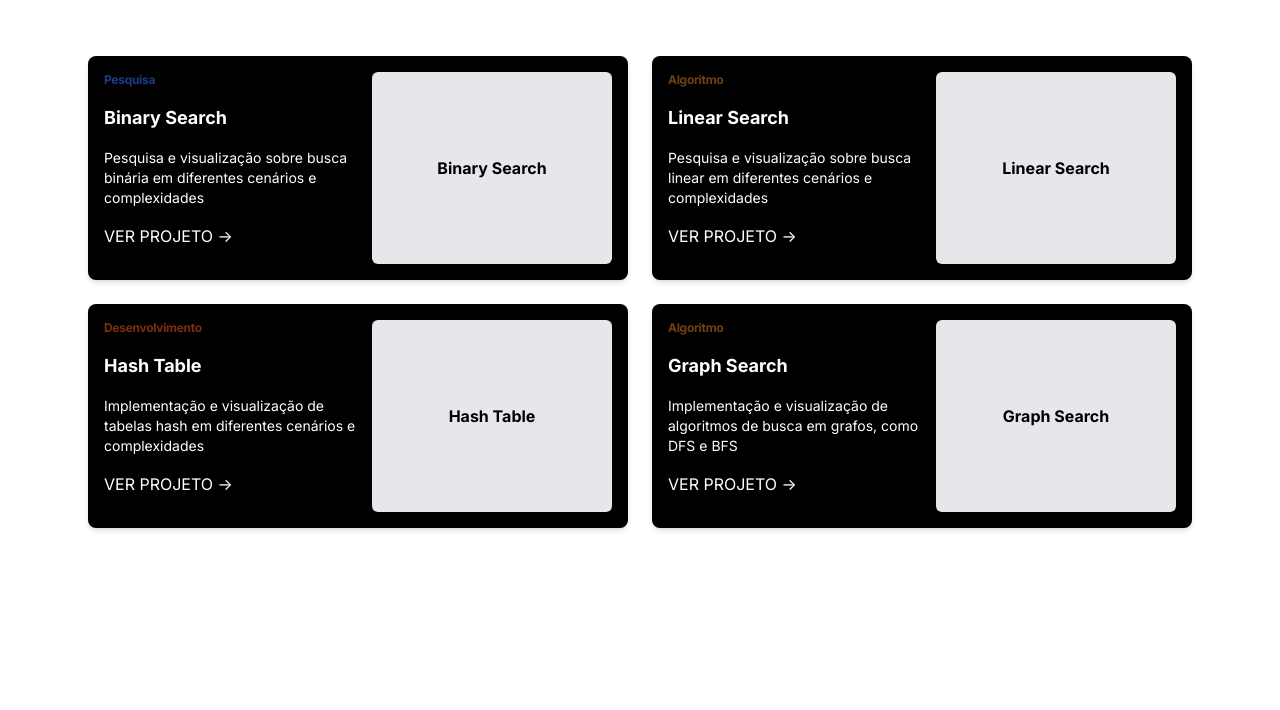
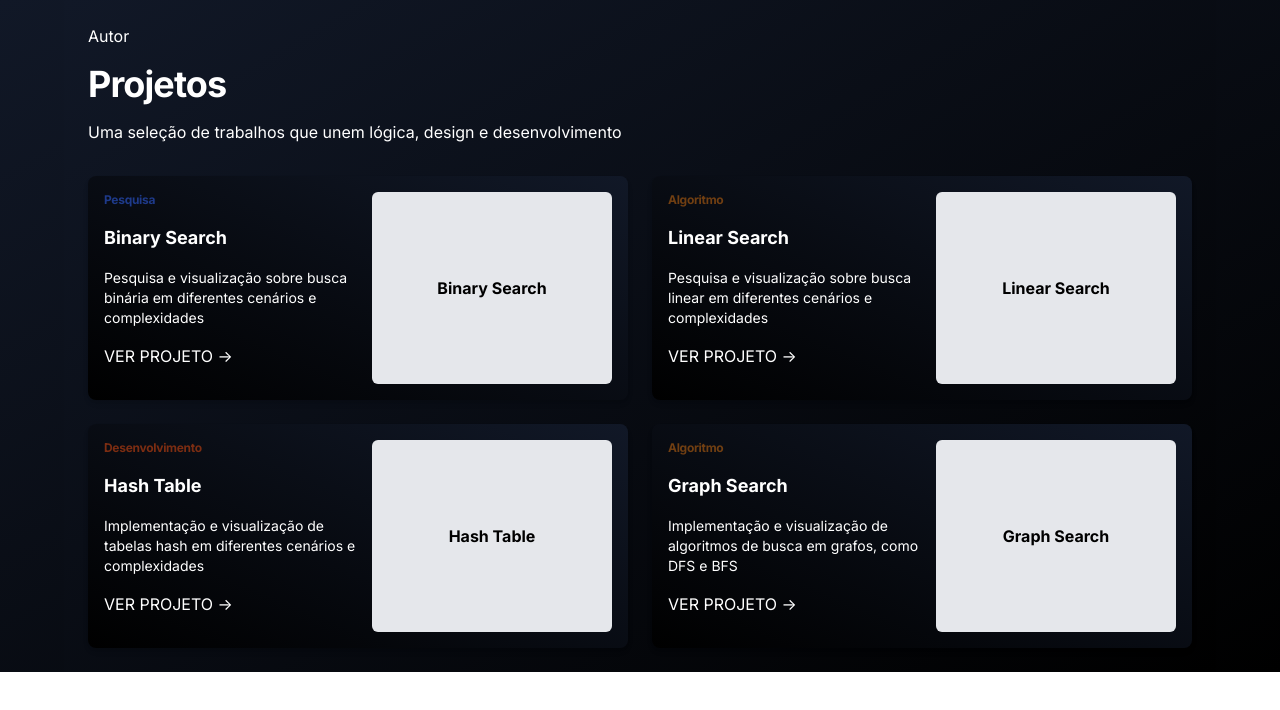
Before and after one commit to lsilva100/PixelCode, a Next.js app: page / in a window 1280 px wide. Shown: the top 710 px of the page. Built offline with nearby package versions, Linux system fonts and the light colour scheme.

Commit message:
feat: new css for project card and main page

```diff
--- a/projects/Projects.tsx
+++ b/projects/Projects.tsx
@@ -29,7 +29,7 @@ export  function ProjectGraphSearch(){
 
 function ProjectCard({children, projectInfo}: Readonly<ProjectPreviewProps> ) {
   return (
-    <div className="flex bg-black text-white rounded-lg shadow-md p-4 ">
+    <div className="flex bg-gradient-to-tr from-black to-gray-900 text-white rounded-lg shadow-md p-4 hover:scale-105 transition-transform">
       <div className="flex flex-col gap-4">
         <h1 className={`text-left ${projectInfo.class.textColor} text-xs`}> {projectInfo.class.name} </h1>
         <h2 className="font-bold text-lg"> {projectInfo.title} </h2>
--- a/src/app/page.tsx
+++ b/src/app/page.tsx
@@ -3,8 +3,13 @@ import ProjectsGallery from "../../components/ProjectGallery";
 
 export default function Home() {
   return (
-    <main className="w-full">
-      <div className="max-w-6xl mx-auto p-6">
+    <main className="w-full bg-gradient-to-tl from-black to-gray-900">
+      <div className="bg-gradient-to-tl from-black to-gray-900 text-white max-w-6xl mx-auto p-6">
+        <div className="flex flex-col gap-4 mb-8">
+        <p className="font-arial">Autor</p>
+        <h1 className="text-4xl font-bold text-white">Projetos</h1>
+        <p>Uma seleção de trabalhos que unem lógica, design e desenvolvimento</p>
+        </div>
         <ProjectsGallery />
       </div>
     </main>
```
